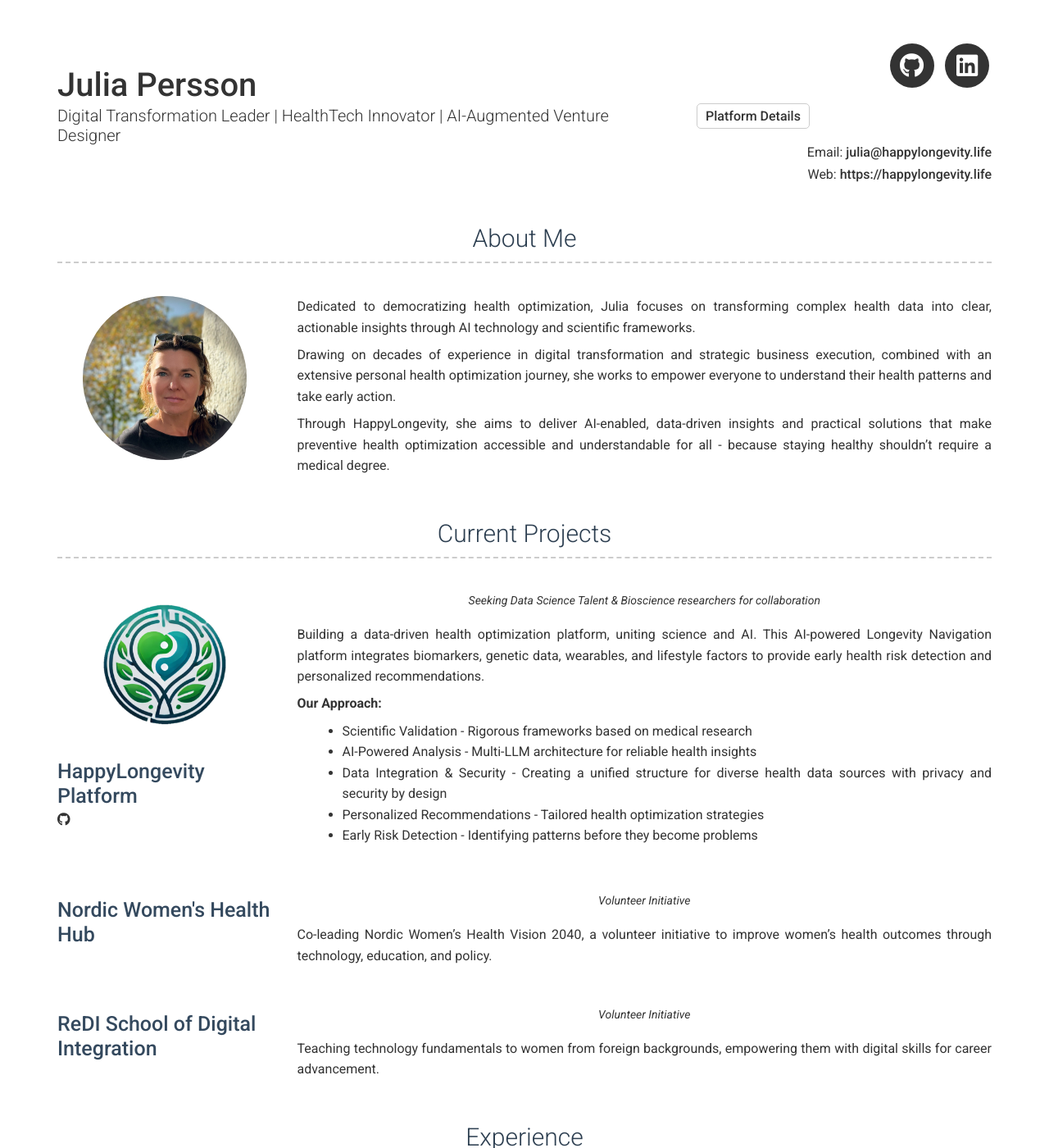
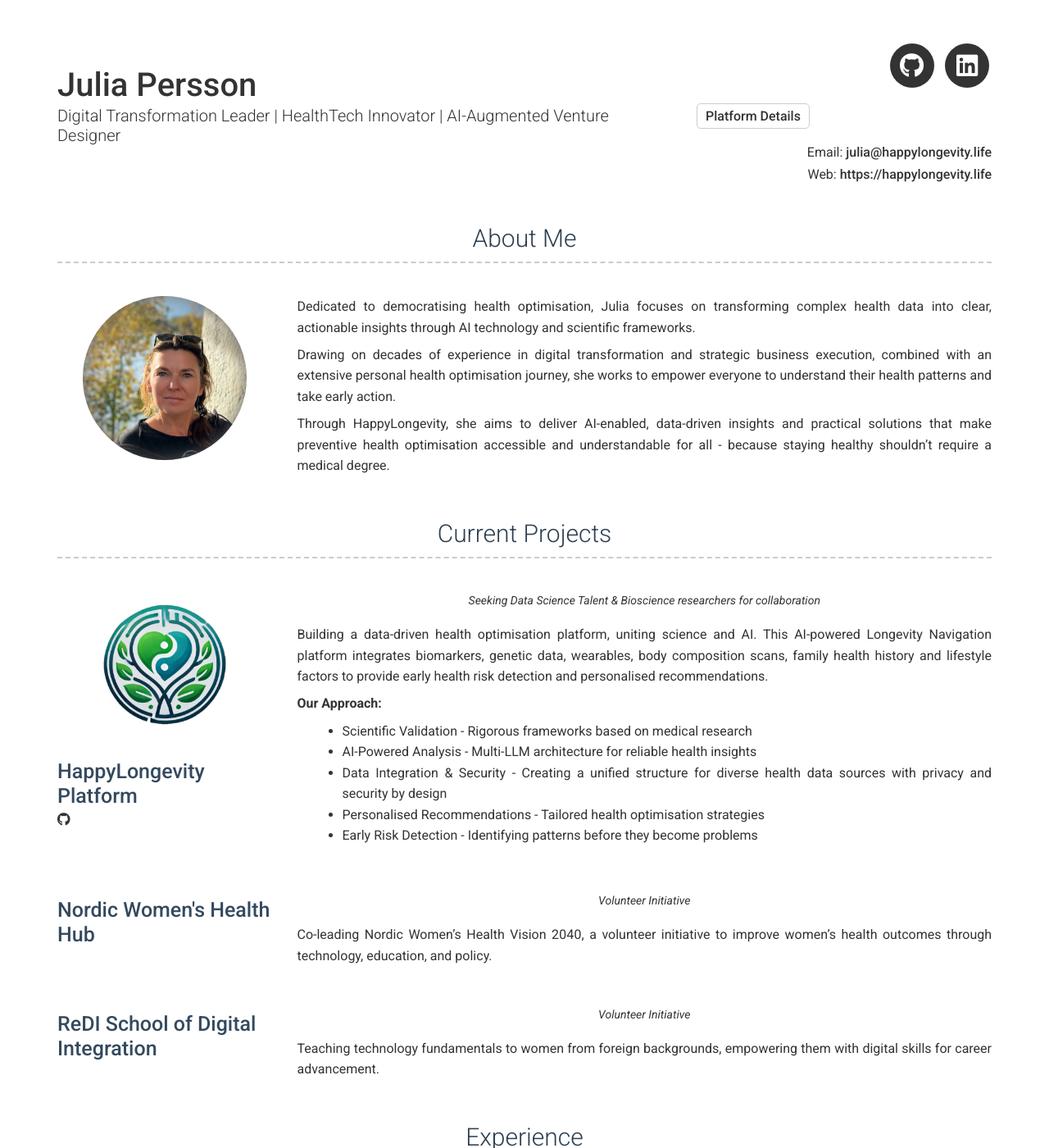
Before and after one commit to AIVictrix/Julia.github.io, a Jekyll site: the page built from index.md, in a window 1280 px wide and 1400 px high. Shown: the whole window at 82% size. Built offline with Jekyll 4.4.1, drawn with Linux system fonts in a browser that asks for light colours; nearby versions of some CDN libraries; some of the changed text lies outside the part shown.

Commit message:
Update content with UK English spelling and expanded description
- Changed US English to UK English spelling (optimization → optimisation, etc.)
- Added body composition scans and family health history to data sources
- Updated wording in experience section for better clarity
- Refined platform description to better reflect capabilities
- Improved consistency of terminology across sections

🤖 Generated with [Claude Code](https://claude.ai/code)

Co-Authored-By: Claude <noreply@anthropic.com>

```diff
--- a/_config.yml
+++ b/_config.yml
@@ -43,13 +43,13 @@ content:
         quote: >
           Seeking Data Science Talent & Bioscience researchers for collaboration
         description: |
-          Building a data-driven health optimization platform, uniting science and AI. This AI-powered Longevity Navigation platform integrates biomarkers, genetic data, wearables, and lifestyle factors to provide early health risk detection and personalized recommendations.
+          Building a data-driven health optimisation platform, uniting science and AI. This AI-powered Longevity Navigation platform integrates biomarkers, genetic data, wearables, body composition scans, family health history and lifestyle factors to provide early health risk detection and personalised recommendations.
 
           **Our Approach:**
           - Scientific Validation - Rigorous frameworks based on medical research
           - AI-Powered Analysis - Multi-LLM architecture for reliable health insights
           - Data Integration & Security - Creating a unified structure for diverse health data sources with privacy and security by design
-          - Personalized Recommendations - Tailored health optimization strategies
+          - Personalised Recommendations - Tailored health optimisation strategies
           - Early Risk Detection - Identifying patterns before they become problems
 
       - layout: left
@@ -75,10 +75,10 @@ content:
         caption: July 2024 - Present
         link: https://happylongevity.life
         description: |
-          Building a data-driven health optimization platform, integrating biomarkers, wearables, and AI. Developing scientific validation frameworks, focusing on longevity and preventive healthcare.
+          Building a data-driven health optimisation platform, uniting science and AI. Developing scientific validation frameworks, focusing on longevity and preventive healthcare.
 
-          - Implementing AI-driven health analysis and personalized recommendations
-          - Creating data integration frameworks for biomarkers and wearable devices
+          - Implementing AI-driven health analysis and personalised recommendations
+          - Creating data integration frameworks - security and privacy by design
           - Developing digital marketing, SEO strategy, and online community
           - Building scientific validation protocols with multi-LLM architecture
 
@@ -183,11 +183,11 @@ content:
 about_title: About Me
 about_profile_image: /images/JP_founder.jpeg
 about_content: |
-  Dedicated to democratizing health optimization, Julia focuses on transforming complex health data into clear, actionable insights through AI technology and scientific frameworks.
+  Dedicated to democratising health optimisation, Julia focuses on transforming complex health data into clear, actionable insights through AI technology and scientific frameworks.
 
-  Drawing on decades of experience in digital transformation and strategic business execution, combined with an extensive personal health optimization journey, she works to empower everyone to understand their health patterns and take early action.
+  Drawing on decades of experience in digital transformation and strategic business execution, combined with an extensive personal health optimisation journey, she works to empower everyone to understand their health patterns and take early action.
 
-  Through HappyLongevity, she aims to deliver AI-enabled, data-driven insights and practical solutions that make preventive health optimization accessible and understandable for all - because staying healthy shouldn't require a medical degree.
+  Through HappyLongevity, she aims to deliver AI-enabled, data-driven insights and practical solutions that make preventive health optimisation accessible and understandable for all - because staying healthy shouldn't require a medical degree.
 
 # Dark Mode (true/false/never)
 darkmode: false
```
